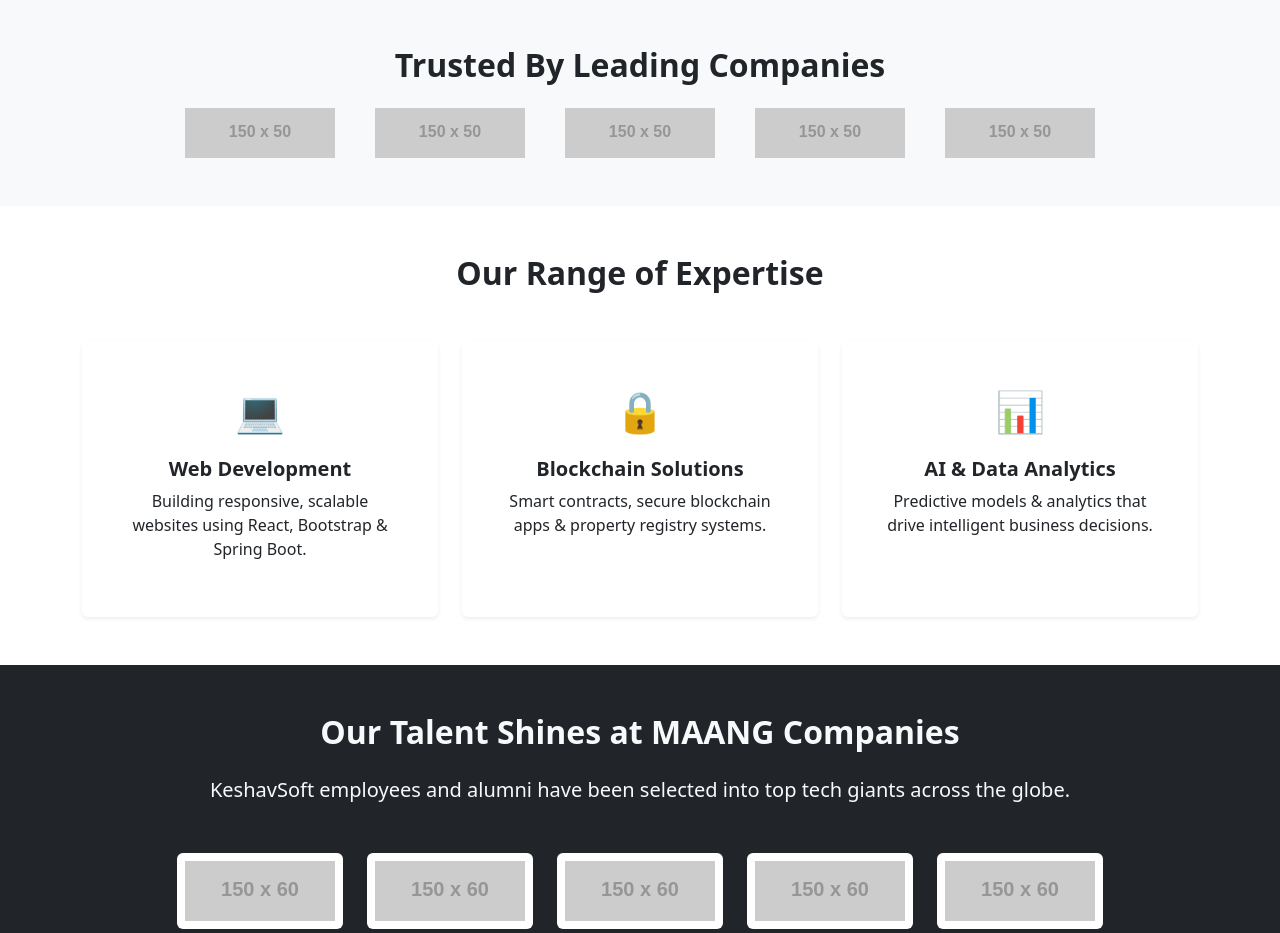
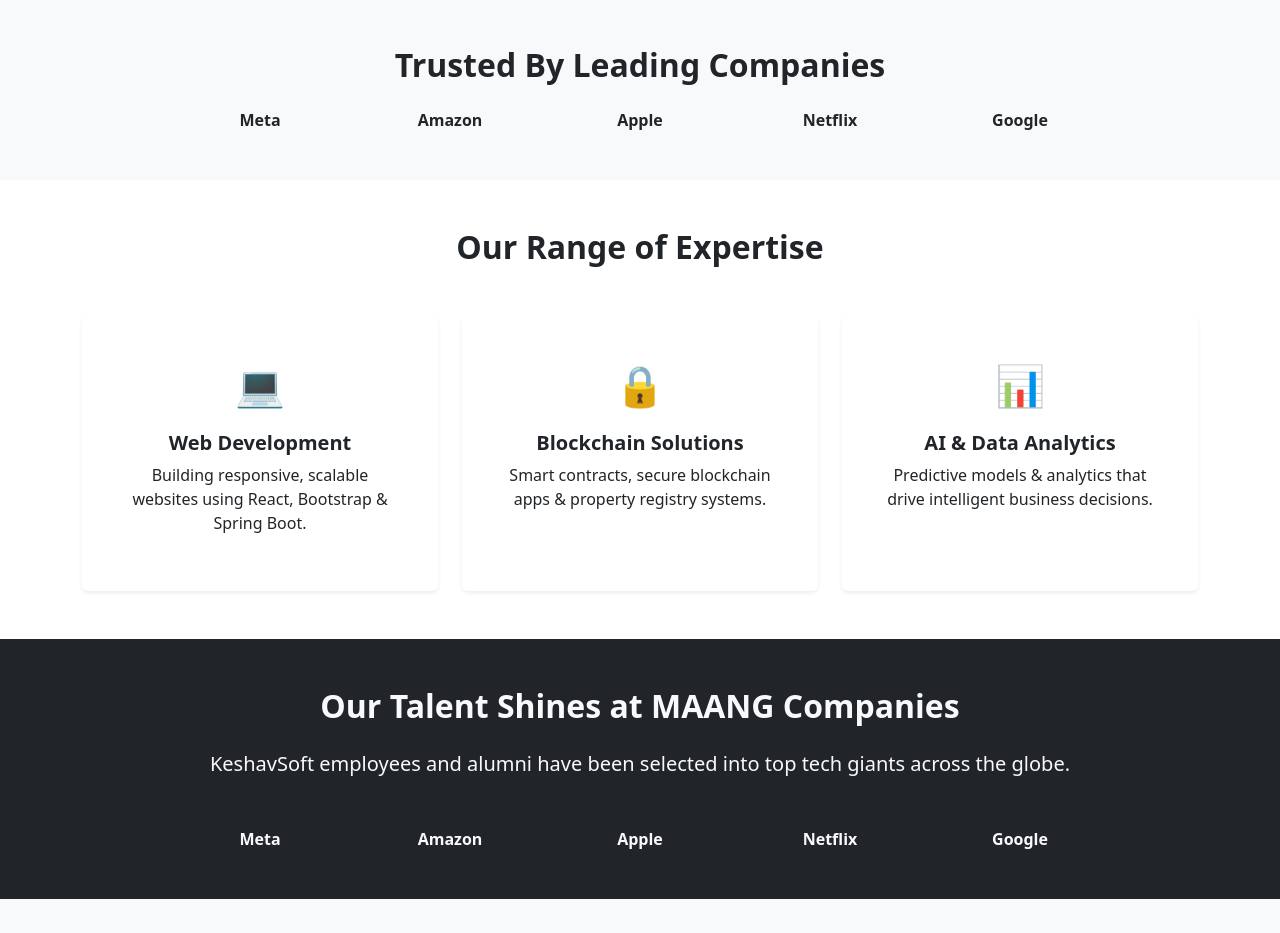
Before and after one commit to udayyadav23/KeshavSoftDrive, a plain HTML site: page index.html in a window 1280 px wide. Shown: the part 802-1735 px from the top of the page. Drawn offline with nearby package versions, Linux system fonts and the light colour scheme; placeholder pictures from the web are drawn by us.

```diff
--- a/index.html
+++ b/index.html
@@ -65,12 +65,12 @@
   <section class="bg-light py-5">
     <div class="container text-center">
       <h2 class="fw-bold mb-4">Trusted By Leading Companies</h2>
-      <div class="row g-4 justify-content-center">
-        <div class="col-4 col-md-2"><img src="https://via.placeholder.com/150x50?text=Google" class="img-fluid" alt="Google"></div>
-        <div class="col-4 col-md-2"><img src="https://via.placeholder.com/150x50?text=Amazon" class="img-fluid" alt="Amazon"></div>
-        <div class="col-4 col-md-2"><img src="https://via.placeholder.com/150x50?text=Microsoft" class="img-fluid" alt="Microsoft"></div>
-        <div class="col-4 col-md-2"><img src="https://via.placeholder.com/150x50?text=IBM" class="img-fluid" alt="IBM"></div>
-        <div class="col-4 col-md-2"><img src="https://via.placeholder.com/150x50?text=Infosys" class="img-fluid" alt="Infosys"></div>
+      <div class="row g-4 justify-content-center text-center">
+        <div class="col-6 col-md-2"><strong>Meta</strong></div>
+        <div class="col-6 col-md-2"><strong>Amazon</strong></div>
+        <div class="col-6 col-md-2"><strong>Apple</strong></div>
+        <div class="col-6 col-md-2"><strong>Netflix</strong></div>
+        <div class="col-6 col-md-2"><strong>Google</strong></div>
       </div>
     </div>
   </section>
@@ -114,12 +114,12 @@
     <div class="container text-center">
       <h2 class="fw-bold mb-4">Our Talent Shines at MAANG Companies</h2>
       <p class="lead mb-5">KeshavSoft employees and alumni have been selected into top tech giants across the globe.</p>
-      <div class="row g-4 justify-content-center">
-        <div class="col-6 col-md-2"><img src="https://via.placeholder.com/150x60?text=Meta" class="img-fluid bg-white p-2 rounded" alt="Meta"></div>
-        <div class="col-6 col-md-2"><img src="https://via.placeholder.com/150x60?text=Amazon" class="img-fluid bg-white p-2 rounded" alt="Amazon"></div>
-        <div class="col-6 col-md-2"><img src="https://via.placeholder.com/150x60?text=Apple" class="img-fluid bg-white p-2 rounded" alt="Apple"></div>
-        <div class="col-6 col-md-2"><img src="https://via.placeholder.com/150x60?text=Netflix" class="img-fluid bg-white p-2 rounded" alt="Netflix"></div>
-        <div class="col-6 col-md-2"><img src="https://via.placeholder.com/150x60?text=Google" class="img-fluid bg-white p-2 rounded" alt="Google"></div>
+      <div class="row g-4 justify-content-center text-center">
+        <div class="col-6 col-md-2"><strong>Meta</strong></div>
+        <div class="col-6 col-md-2"><strong>Amazon</strong></div>
+        <div class="col-6 col-md-2"><strong>Apple</strong></div>
+        <div class="col-6 col-md-2"><strong>Netflix</strong></div>
+        <div class="col-6 col-md-2"><strong>Google</strong></div>
       </div>
     </div>
   </section>
```
